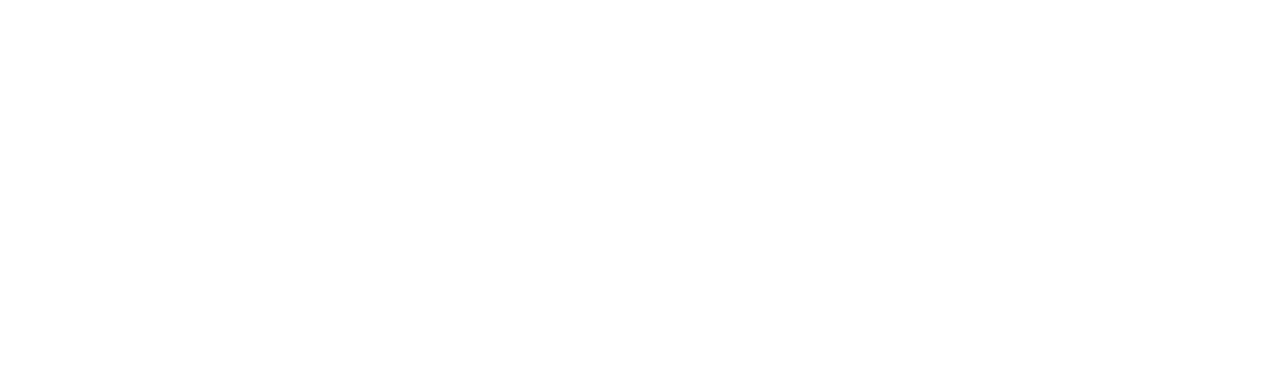
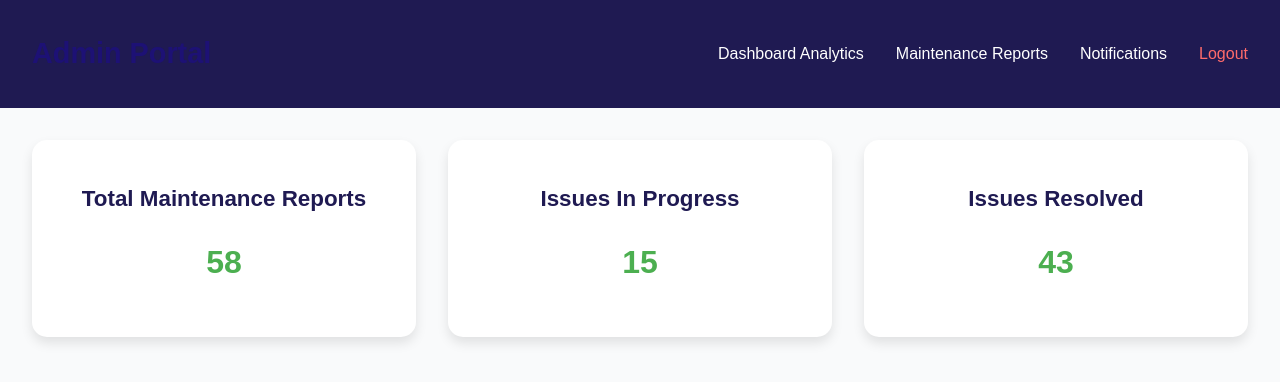
Before and after one commit to KISMETtakk/sfg-assignment-1, a React (Create React App) app: page /admin-Dashboard in a window 1280 px wide. Before the commit this address had no page. Shown: the top 382 px of the page. Built offline with nearby package versions, Linux system fonts and the light colour scheme.

Commit message:
admin dashboard frontend

```diff
--- a/src/App.js
+++ b/src/App.js
@@ -8,7 +8,9 @@
 import StudentLogin from "./components/student-login/StudentLogin"; // Import your login page
 import LectureLogin from "./components/lecture-login/LectureLogin"; // Import your login page
 import AdminLogin from "./components/admin-login/AdminLogin"; // Import your login page
-import StudentLogged from './components/student-login/StudentLogged'; // Import your login page
+import StudentLogged from './components/student-login/StudentLogged';
+import AdminDashboard from "./components/admin-login/AdminDashboard";
+ // Import your login page
 import "./App.css";
 
 function Home() {
@@ -35,6 +37,7 @@
           <Route path="/lecture-login" element={<LectureLogin />} />
           <Route path="/admin-login" element={<AdminLogin />} />
           <Route path="/student-logged" element={<StudentLogged />} />
+          <Route path = "/admin-Dashboard" element={<AdminDashboard/>}/>
         </Routes>
       </AnimatePresence>
     </Router>
--- /dev/null
+++ b/src/components/admin-login/AdminDashboard.css
@@ -0,0 +1,131 @@
+.admin-dashboard-container {
+    display: flex;
+    flex-direction: column;
+    height: 100vh;
+    font-family: 'Poppins', sans-serif;
+    background-color: #f9fafb;
+  }
+
+  .top-navbar {
+    background-color: #1f1a52;
+    color: white;
+    display: flex;
+    align-items: center;
+    justify-content: space-between;
+    padding: 1rem 2rem;
+  }
+
+  .top-navbar h1 {
+    font-size: 1.8rem;
+  }
+
+  .top-navbar nav ul {
+    display: flex;
+    gap: 2rem;
+    list-style: none;
+    padding: 0;
+    margin: 0;
+  }
+
+  .top-navbar nav ul li {
+    cursor: pointer;
+    transition: color 0.3s;
+  }
+
+  .top-navbar nav ul li:hover {
+    color: #ffcc00;
+  }
+
+  .top-navbar nav ul li.logout {
+    color: #ff6b6b;
+  }
+
+  .main-content {
+    flex: 1;
+    padding: 2rem;
+    overflow-y: auto;
+  }
+
+  .cards {
+    display: flex;
+    gap: 2rem;
+    margin-bottom: 2rem;
+  }
+
+  .card {
+    background: white;
+    flex: 1;
+    padding: 1.5rem;
+    border-radius: 15px;
+    box-shadow: 0 6px 12px rgba(0, 0, 0, 0.1);
+    text-align: center;
+  }
+
+  .card h3 {
+    font-size: 1.4rem;
+    margin-bottom: 1rem;
+    color: #1f1a52;
+  }
+
+  .card p {
+    font-size: 2rem;
+    font-weight: bold;
+    color: #4caf50;
+  }
+
+  .maintenance-section h2,
+  .notifications-section h2 {
+    margin-bottom: 1rem;
+    color: #1f1a52;
+  }
+
+  table {
+    width: 100%;
+    background: white;
+    border-radius: 15px;
+    overflow: hidden;
+    box-shadow: 0 6px 12px rgba(0, 0, 0, 0.1);
+  }
+
+  thead {
+    background-color: #1f1a52;
+    color: white;
+  }
+
+  th, td {
+    padding: 1rem;
+    text-align: left;
+  }
+
+  tr:nth-child(even) {
+    background-color: #f1f5f9;
+  }
+
+  button {
+    margin-right: 0.5rem;
+    padding: 0.5rem 1rem;
+    background-color: #1f1a52;
+    color: white;
+    border: none;
+    border-radius: 8px;
+    cursor: pointer;
+    transition: background 0.3s;
+  }
+
+  button:hover {
+    background-color: #29235c;
+  }
+
+  .notification-list {
+    list-style: none;
+    padding: 0;
+    margin: 0;
+  }
+
+  .notification-list li {
+    background: white;
+    margin-bottom: 1rem;
+    padding: 1rem;
+    border-radius: 12px;
+    box-shadow: 0 4px 8px rgba(0,0,0,0.05);
+  }
--- /dev/null
+++ b/src/components/admin-login/AdminDashboard.js
@@ -0,0 +1,95 @@
+import React, { useState } from "react";
+import { useNavigate } from "react-router-dom";
+import "./AdminDashboard.css";
+
+function AdminDashboard() {
+  const navigate = useNavigate();
+  const [activeSection, setActiveSection] = useState("dashboard");
+
+  const handleLogout = () => {
+    navigate("/admin-login");
+  };
+
+  return (
+    <div className="admin-dashboard-container">
+      <header className="top-navbar">
+        <h1>Admin Portal</h1>
+        <nav>
+          <ul>
+            <li onClick={() => setActiveSection("dashboard")}>Dashboard Analytics</li>
+            <li onClick={() => setActiveSection("maintenance")}>Maintenance Reports</li>
+            <li onClick={() => setActiveSection("notifications")}>Notifications</li>
+            <li onClick={handleLogout} className="logout">Logout</li>
+          </ul>
+        </nav>
+      </header>
+
+      <main className="main-content">
+        {activeSection === "dashboard" && (
+          <section className="cards">
+            <div className="card">
+              <h3>Total Maintenance Reports</h3>
+              <p>58</p>
+            </div>
+            <div className="card">
+              <h3>Issues In Progress</h3>
+              <p>15</p>
+            </div>
+            <div className="card">
+              <h3>Issues Resolved</h3>
+              <p>43</p>
+            </div>
+          </section>
+        )}
+
+        {activeSection === "maintenance" && (
+          <section className="maintenance-section">
+            <h2>Maintenance Issues</h2>
+            <table>
+              <thead>
+                <tr>
+                  <th>Reported Issue</th>
+                  <th>Status</th>
+                  <th>Reported By</th>
+                  <th>Actions</th>
+                </tr>
+              </thead>
+              <tbody>
+                <tr>
+                  <td>Projector not working in Room 101</td>
+                  <td>Open</td>
+                  <td>Student: Tshiamo</td>
+                  <td>
+                    <button>Mark In Progress</button>
+                    <button>Mark as Resolved</button>
+                  </td>
+                </tr>
+                <tr>
+                  <td>AC not cooling - Building A</td>
+                  <td>In Progress</td>
+                  <td>Lecturer: Mr Matiza</td>
+                  <td>
+                    <button>Mark as Resolved</button>
+                  </td>
+                </tr>
+              </tbody>
+            </table>
+          </section>
+        )}
+
+        {activeSection === "notifications" && (
+          <section className="notifications-section">
+            <h2>Notifications</h2>
+            <ul className="notification-list">
+              <li>Maintenance Report: Projector Room 101 submitted.</li>
+              <li>Issue "AC not cooling" marked as In Progress.</li>
+              <li>Issue "Water leak in Room 302" has been resolved.</li>
+            </ul>
+          </section>
+        )}
+      </main>
+    </div>
+  );
+}
+
+export default AdminDashboard;
--- a/src/components/admin-login/AdminLogin.js
+++ b/src/components/admin-login/AdminLogin.js
@@ -1,15 +1,26 @@
-import React from 'react';
+import React, { useState } from 'react';
 import { useNavigate } from 'react-router-dom';
 import { motion } from 'framer-motion';
 import { FaArrowLeft } from 'react-icons/fa';
 import './AdminLogin.css';
 import loginImage from '../../components/assets/images/img82.jpg';
 
-function StudentLogin() {
+function AdminLogin() {  // ✅ FIXED: Should be AdminLogin
   const navigate = useNavigate();
+  const [username, setUsername] = useState('');
+  const [password, setPassword] = useState('');
 
   const handleBack = () => {
     navigate('/');
+  };
+
+  const handleLogin = () => {
+    // ✅ Simple fake login validation (optional)
+    if (username === 'admin' && password === 'admin123') {
+      navigate('/admin-Dashboard');
+    } else {
+      alert('Invalid Credentials! Please try again.');
+    }
   };
 
   return (
@@ -26,11 +37,24 @@
         </button>
         <div className="admin-login-card">
           <h2>LOGIN<br /><span>AS AN Admin</span></h2>
+
           <label>Username</label>
-          <input type="text" placeholder="Enter username" />
+          <input
+            type="text"
+            placeholder="Enter username"
+            value={username}
+            onChange={(e) => setUsername(e.target.value)}
+          />
+
           <label>Password</label>
-          <input type="password" placeholder="Enter password" />
-          <button className="admin-login-btn">LOGIN</button>
+          <input
+            type="password"
+            placeholder="Enter password"
+            value={password}
+            onChange={(e) => setPassword(e.target.value)}
+          />
+
+          <button className="admin-login-btn" onClick={handleLogin}>LOGIN</button> {/* ✅ onClick added */}
         </div>
       </motion.div>
 
@@ -47,4 +71,4 @@
   );
 }
 
-export default StudentLogin;
+export default AdminLogin;  // ✅ Export AdminLogin not StudentLogin
```
